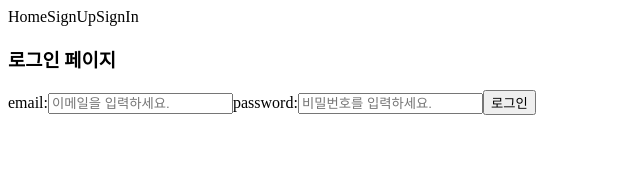
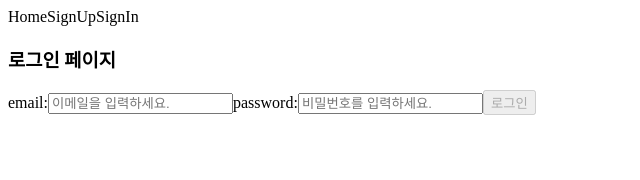
Before and after one commit to eunseonJeong/wanted-pre-onboarding-frontend, a React (Create React App) app: page /signin in a window 1280 px wide. Shown: the top 180 px of the page, without its empty margins (0-640 px from the left). Built offline with nearby package versions, Linux system fonts and the light colour scheme; no server answers.

Commit message:
feat: token, vaild hook 생성

```diff
--- a/src/api/api.js
+++ b/src/api/api.js
@@ -1,6 +1,6 @@
 import axios from 'axios';
 
-export const token = localStorage.getItem('accessToken');
+export const token = localStorage.getItem('access_Token');
 
 export const api = axios.create({
   baseURL: process.env.REACT_APP_SERVER_URL,
--- /dev/null
+++ b/src/hook/useTokenCheck.js
@@ -0,0 +1,14 @@
+import { useEffect } from 'react';
+import { useNavigate } from 'react-router-dom';
+import { token } from '../api/api';
+
+function useTokenCheck() {
+  const navi = useNavigate();
+  useEffect(() => {
+    if (token) {
+      navi('/');
+    }
+  }, []);
+  return;
+}
+export default useTokenCheck;
--- /dev/null
+++ b/src/hook/useValidCheck.js
@@ -0,0 +1,17 @@
+export default function useValidCheck(sign) {
+  //유효성 검사
+  const isEmailValid = (email) => {
+    return email.includes('@');
+  };
+
+  const isPasswordValid = (password) => {
+    return password.length >= 8;
+  };
+
+  const isFormValid = () => {
+    const { email, password } = sign;
+    return isEmailValid(email) && isPasswordValid(password);
+  };
+
+  return { isFormValid };
+}
--- a/src/pages/NotFound.jsx
+++ b/src/pages/NotFound.jsx
@@ -1,5 +1,12 @@
-import React from "react";
+import React from 'react';
+import { useNavigate } from 'react-router-dom';
 
 export default function NotFound() {
-  return <div>NotFound</div>;
+  const navi = useNavigate();
+  return (
+    <div>
+      <div>찾을 수 없는 페이지입니다.</div>
+      <button onClick={() => navi('/todo')}>홈으로 이동</button>
+    </div>
+  );
 }
--- a/src/pages/SignUp.jsx
+++ b/src/pages/SignUp.jsx
@@ -1,6 +1,8 @@
 import React, { useState } from 'react';
 import { api } from '../api/api';
 import { useNavigate } from 'react-router-dom';
+import useTokenCheck from '../hook/useTokenCheck';
+import useValidCheck from '../hook/useValidCheck';
 
 export const SignupAuth = async (email, password) => {
   try {
@@ -17,6 +19,7 @@ export default function Signup() {
   //유효성 검사 이메일:@ 포함, 비밀번호: 8자 이상, >ok
   //입력된 이메일과 비밀번호가 유효성 검사를 통과하지 못한다면 button에 disabled 속성을 부여해주세요 >ok
   //회원가입 페이지에서 버튼을 클릭 시 회원가입을 진행하고 회원가입이 정상적으로 완료되었을 시 /signin 경로로 이동해주세요 >ok
+
   const [sign, setSign] = useState({
     email: '',
     password: '',
@@ -29,21 +32,12 @@ export default function Signup() {
       [name]: value,
     }));
   };
-  //유효성 검사
-  const isEmailValid = (email) => {
-    return email.includes('@');
-  };
-
-  const isPasswordValid = (password) => {
-    return password.length >= 8;
-  };
-
-  const isFormValid = () => {
-    const { email, password } = sign;
-    return isEmailValid(email) && isPasswordValid(password);
-  };
 
   const navi = useNavigate();
+
+  useTokenCheck();
+
+  const { isFormValid } = useValidCheck(sign);
 
   const onSubmitHandler = (e) => {
     e.preventDefault();
--- a/src/pages/Signin.jsx
+++ b/src/pages/Signin.jsx
@@ -1,6 +1,8 @@
 import React, { useState } from 'react';
 import { useNavigate } from 'react-router-dom';
 import { api } from '../api/api';
+import useTokenCheck from '../hook/useTokenCheck';
+import useValidCheck from '../hook/useValidCheck';
 
 export const SigninAuth = async (email, password) => {
   try {
@@ -35,13 +37,16 @@ export default function Signin() {
 
   const navi = useNavigate();
 
+  useTokenCheck();
+
+  const { isFormValid } = useValidCheck(sign);
+
   const onSubmitHandler = (e) => {
     e.preventDefault();
     SigninAuth(sign.email, sign.password)
       .then((res) => {
-        console.log('login:', res);
+        localStorage.setItem('access_Token', res.data.access_token);
         alert('로그인되었습니다.');
-        localStorage.setItem('accessToken', res.data.access_token);
         navi('/todo');
       })
       .catch((e) => {
@@ -74,7 +79,9 @@ export default function Signin() {
           placeholder="비밀번호를 입력하세요."
           required
         />
-        <button data-testid="signin-button">로그인</button>
+        <button data-testid="signin-button" disabled={!isFormValid()}>
+          로그인
+        </button>
       </form>
     </>
   );
--- a/src/pages/Todo.jsx
+++ b/src/pages/Todo.jsx
@@ -1,12 +1,18 @@
 import React, { useEffect, useState } from 'react';
 import Card from '../utils/Card';
 import { createTodo, getTodo } from '../api/todo';
+import { token } from '../api/api';
+import { useNavigate } from 'react-router-dom';
 
 export default function Todo() {
   const [content, setContent] = useState('');
   const [todoList, setTodoList] = useState([]);
+  const navi = useNavigate();
 
   useEffect(() => {
+    if (!token) {
+      return navi('/signin');
+    }
     getTodo()
       .then((res) => {
         setTodoList(res.data);
```
